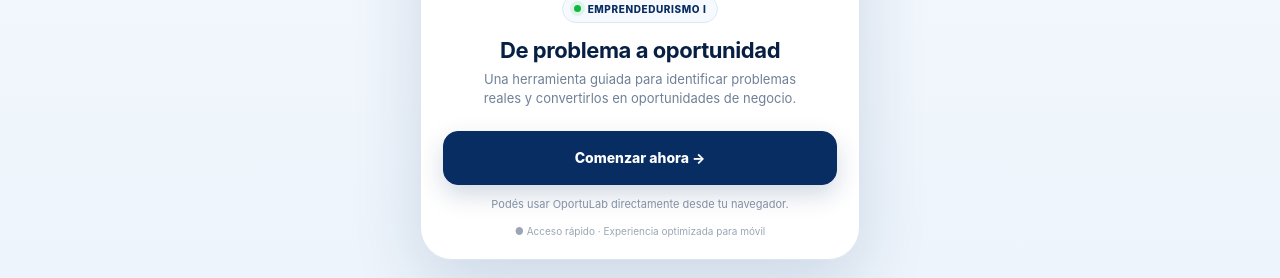
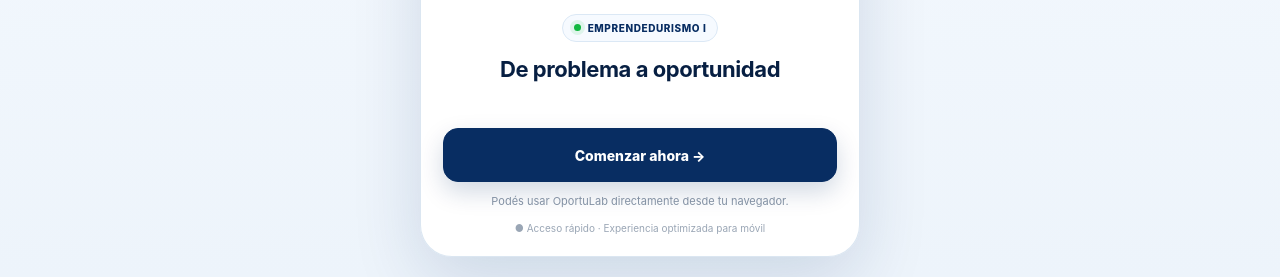
Before and after one commit to equantum-py/oportulab, a plain HTML site: page index.html in a window 1280 px wide. Shown: the part 523-801 px from the top of the page. Drawn offline with Linux system fonts and the light colour scheme.

Commit message:
chore: quitar texto secundario de la portada

```diff
--- a/index.html
+++ b/index.html
@@ -41,8 +41,7 @@ body{background:linear-gradient(180deg,#f8fbff 0%,#edf4fb 100%);color:var(--ink)
       <img class="logo" src="/icons/oportulab-logo.jpeg" alt="OportuLab">
       <div class="badge"><span class="dot"></span> EMPRENDEDURISMO I</div>
       <h1 class="title">De problema a oportunidad</h1>
-      <p class="subtitle">Una herramienta guiada para identificar problemas reales y convertirlos en oportunidades de negocio.</p>
-    </div>
+</div>
   </div>
   <div class="actions">
 <a class="btn secondary" href="/app">Comenzar ahora →</a>
```
